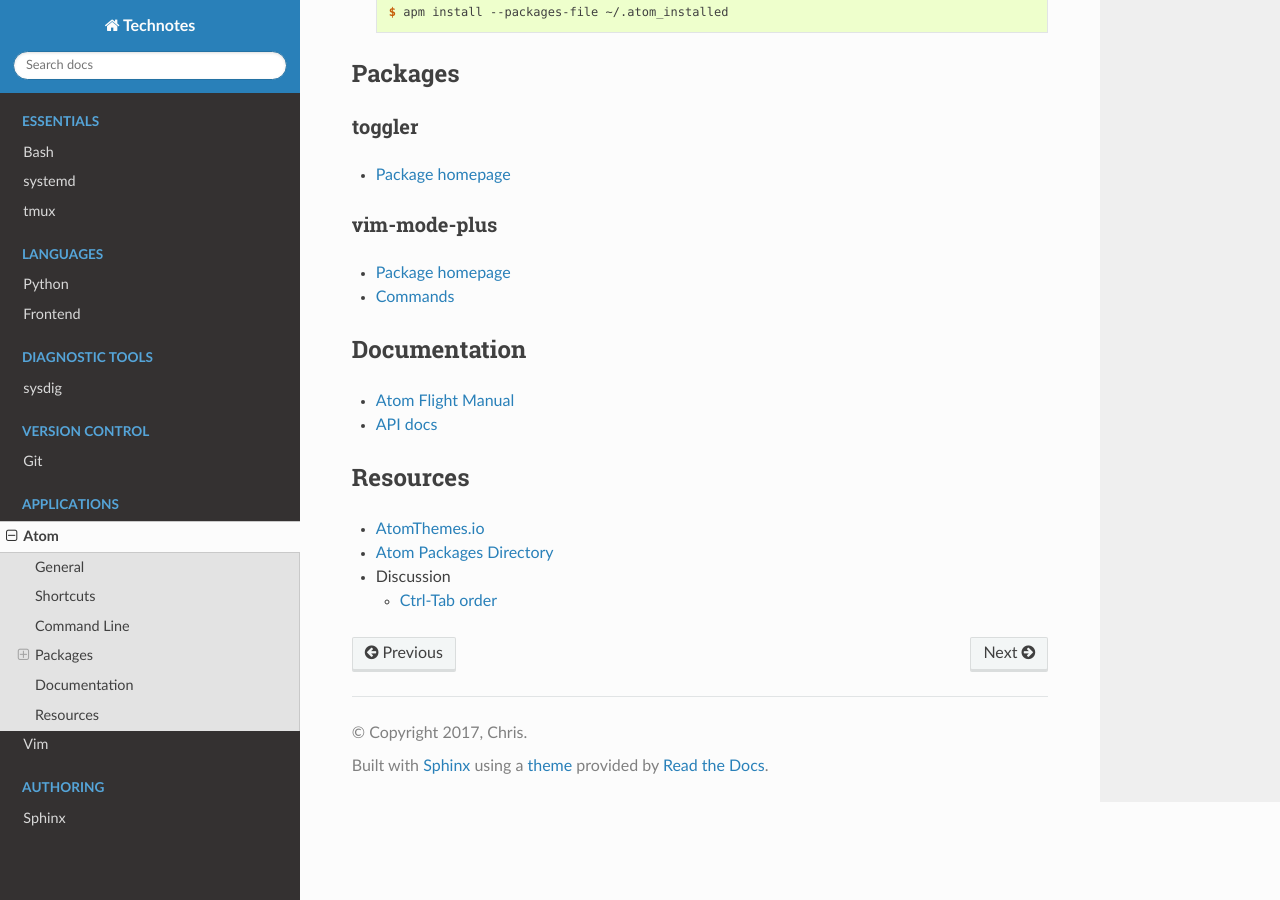
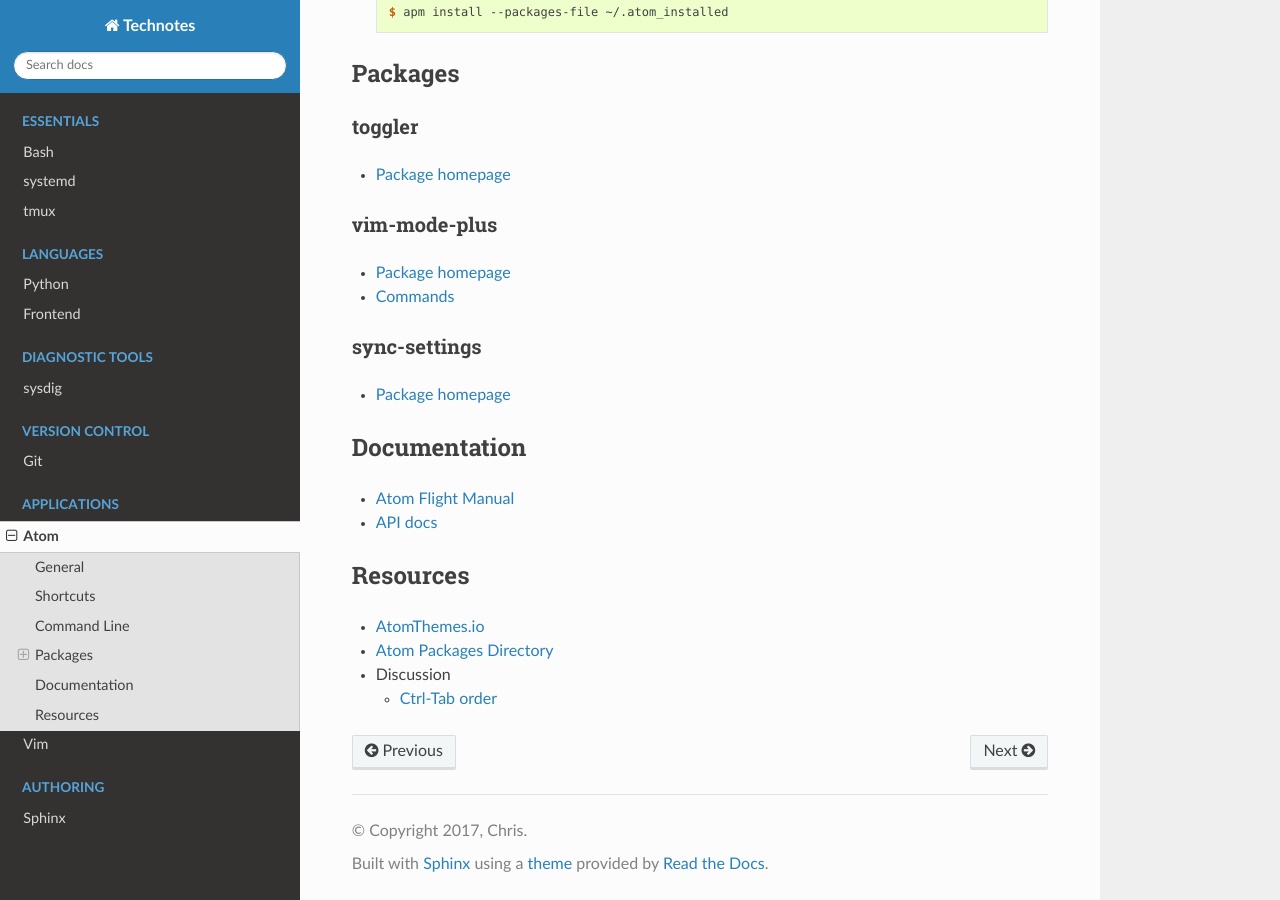
Before and after one commit to heterotopian/technotes, a Sphinx documentation site: the page built from source/atom.rst, in a window 1280 px wide and 900 px high, scrolled down 881 px. Built offline with Sphinx 7.4.7 and the Read the Docs theme 2.0.0, drawn with Linux system fonts in a browser that asks for light colours.

Commit message:
Add sync-settings package

```diff
--- a/source/atom.rst
+++ b/source/atom.rst
@@ -79,6 +79,11 @@
 - `Package homepage <https://atom.io/packages/vim-mode-plus>`_
 - `Commands <https://github.com/t9md/atom-vim-mode-plus/wiki/Commands>`_
 
+sync-settings
+-------------
+
+- `Package homepage <https://atom.io/packages/sync-settings>`_
+
 
 
 Documentation
```
